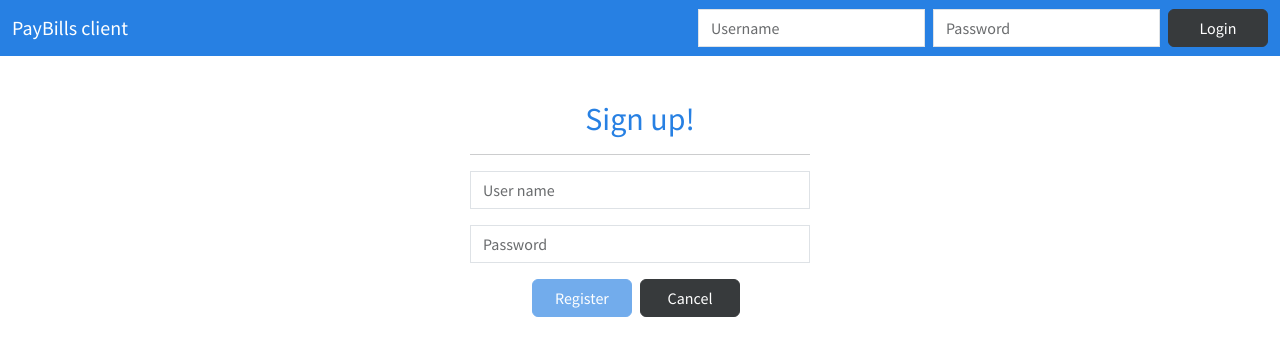
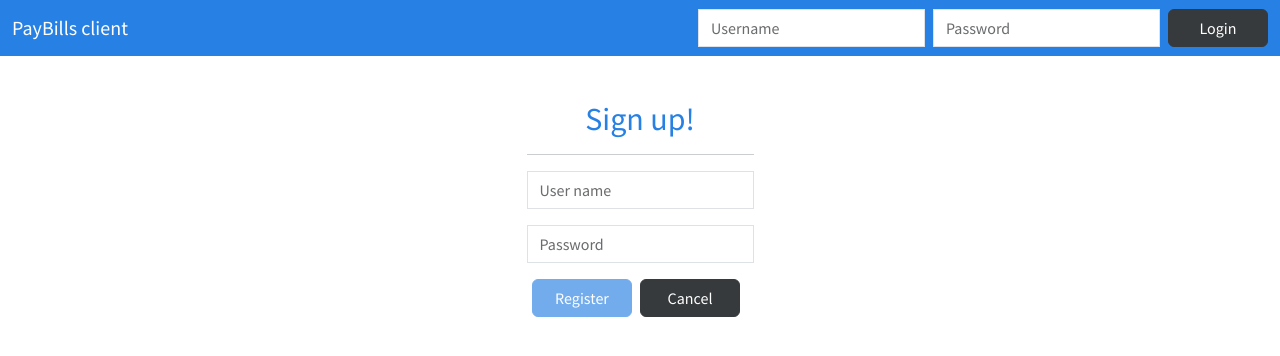
Before and after one commit to Island-Software/paybills-angular-client, an Angular app: page /home in a window 1280 px wide. Both pictures are taken after a click on the button "Register". Shown: the top 356 px of the page. Built offline with nearby package versions, Linux system fonts and the light colour scheme.

Commit message:
UI update for smaller displays

```diff
--- a/src/app/bill-type/bill-type-list/bill-type-list.component.html
+++ b/src/app/bill-type/bill-type-list/bill-type-list.component.html
@@ -1,27 +1,23 @@
-<div class="container">
-  <div class="row">
+<div class="row justify-content-center" >
+  <div class="container" style="max-width: fit-content; min-width: 80%;">
     <div class="col mr-3 shadow p-3 mb-2 bg-body rounded">
       <div class="input-group mb-3">
         <span class="input-group-text">Filter</span>
-        <input
-          type="text"
-          class="form-control"
-          placeholder="Type to search"
-          aria-label="Filter by description"
-          [(ngModel)]="searchText"
-          (keyup)="onFilter()">
+        <input type="text" class="form-control" placeholder="Type to search" aria-label="Filter by description"
+          [(ngModel)]="searchText" (keyup)="onFilter()">
       </div>
 
       <div class="list-group mt-2">
         <div *ngFor="let billType of billTypes">
           <div class="d-flex flex-row-reverse bd-highlight mt-1">
             <span class="border border-white border-5">
-            <button type="button" class="btn btn-grid btn-danger" (click)="deleteBillType(billType)">
-              <fa-icon [icon]="faDelete"></fa-icon>
-            </button>
+              <button type="button" class="btn btn-grid btn-danger" (click)="deleteBillType(billType)">
+                <fa-icon [icon]="faDelete"></fa-icon>
+              </button>
 
-          </span>
-            <button type="button" class="list-group-item list-group-item-action" (click)="onSelect(billType)">{{billType.description}}</button>
+            </span>
+            <button type="button" class="list-group-item list-group-item-action"
+              (click)="onSelect(billType)">{{billType.description}}</button>
           </div>
         </div>
         <div *ngIf="loading" class="spinner-border text-primary ml-2" role="status">
@@ -34,7 +30,8 @@
     </div>
     <div class="col">
       <div *ngIf="selectedBillType" class="row shadow p-3 mb-2 bg-body rounded">
-        <app-bill-type-detail [billType]="selectedBillType" (saveBillTypeEvent)="closeChild($event)"></app-bill-type-detail>
+        <app-bill-type-detail [billType]="selectedBillType"
+          (saveBillTypeEvent)="closeChild($event)"></app-bill-type-detail>
       </div>
     </div>
   </div>
--- a/src/app/core/home/home.component.html
+++ b/src/app/core/home/home.component.html
@@ -1,17 +1,20 @@
-<div class="container mt-5">
+<div class="container-fluid mt-5" >
     <div *ngIf="!registerMode" style="text-align: center;">
         <h1>PayBills - Financial Control App</h1>
         <p class="lead">Input your bills and control the payment status</p>
-        <p class="lead">Login above or click on register below!</p>
-        <div class="text-center">
-            <button (click)="registerToggle()" class="btn btn-primary btn-lg mr-2">Register</button>
-            <button class="btn btn-secondary btn-lg">Learn more</button>
-        </div>
+        <ng-container *ngIf="(accountService.currentUser$ | async) == null">
+            <p class="lead">Login above or click on register below!</p>
+            <div class="text-center">
+                <button (click)="registerToggle()" class="btn btn-primary btn-lg mr-2">Register</button>
+                <button class="btn btn-secondary btn-lg">Learn more</button>
+            </div>
+
+        </ng-container>
     </div>
 
     <div *ngIf="registerMode" class="container mt-5">
-        <div class="row justify-content-center">
-            <div class="col-4">
+        <div class="row justify-content-center" >
+            <div style="max-width: fit-content;">
                 <!--  Child to parent communication -->
                 <app-register (cancelRegister)="cancelRegisterMode($event)"></app-register>
                 <!-- Parent to child communication -->
--- a/src/app/core/home/home.component.ts
+++ b/src/app/core/home/home.component.ts
@@ -1,5 +1,6 @@
 // import { HttpClient } from '@angular/common/http';
 import { Component, OnInit } from '@angular/core';
+import { AccountService } from 'src/app/services/account.service';
 
 @Component({
   selector: 'app-home',
@@ -11,9 +12,10 @@
   // users: any;
 
   // constructor(private http: HttpClient) { }
-  constructor() { }
+  constructor(public accountService: AccountService) { }
 
   ngOnInit(): void {
+    this.accountService.currentUser$.subscribe(user => console.log(user));
     // this.getUsers();
   }
 
--- a/src/app/core/register/register.component.html
+++ b/src/app/core/register/register.component.html
@@ -2,9 +2,7 @@
     <h2 class="text-center text-primary">Sign up!</h2>
     <hr>
     <div class="form-group">
-        <!-- <input type="text" class="form-control" name="username" [(ngModel)]="model.username" placeholder="Username"> -->
         <app-text-input [formControl]='newUserForm.controls["username"]' [label]='"User name"'></app-text-input>
-        <!-- <input type="password" class="form-control mt-2" name="password" [(ngModel)]="model.password" placeholder="Password"> -->
         <app-password-input [formControl]='newUserForm.controls["password"]' [label]='"Password"'></app-password-input>
     </div>
 
```
Also changed, not shown: src/app/bill/bill-list/bill-list.component.html (+6 -4 lines).
